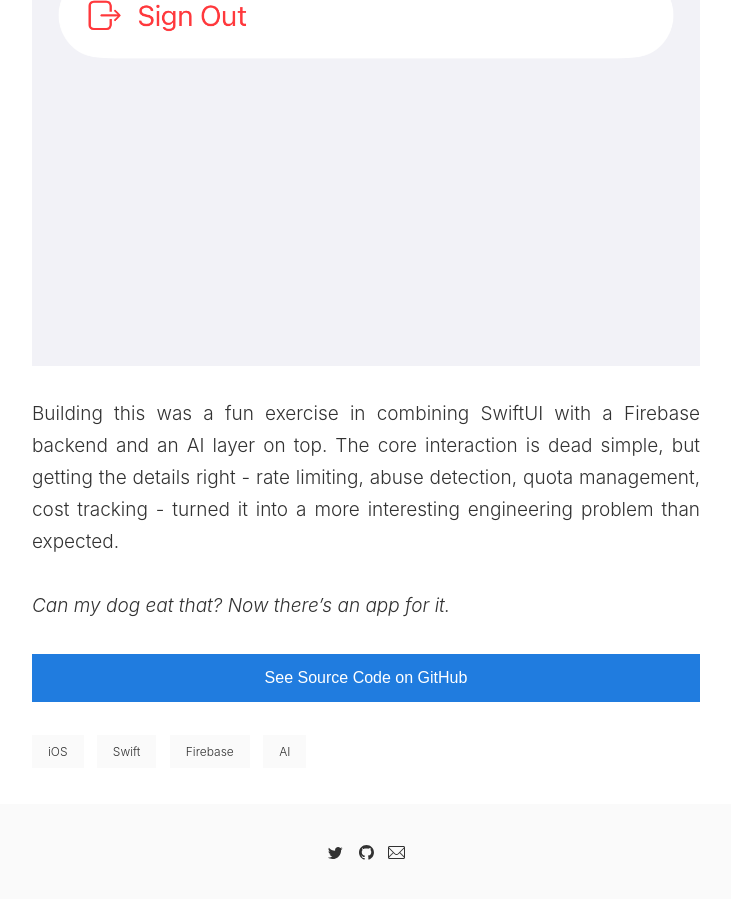
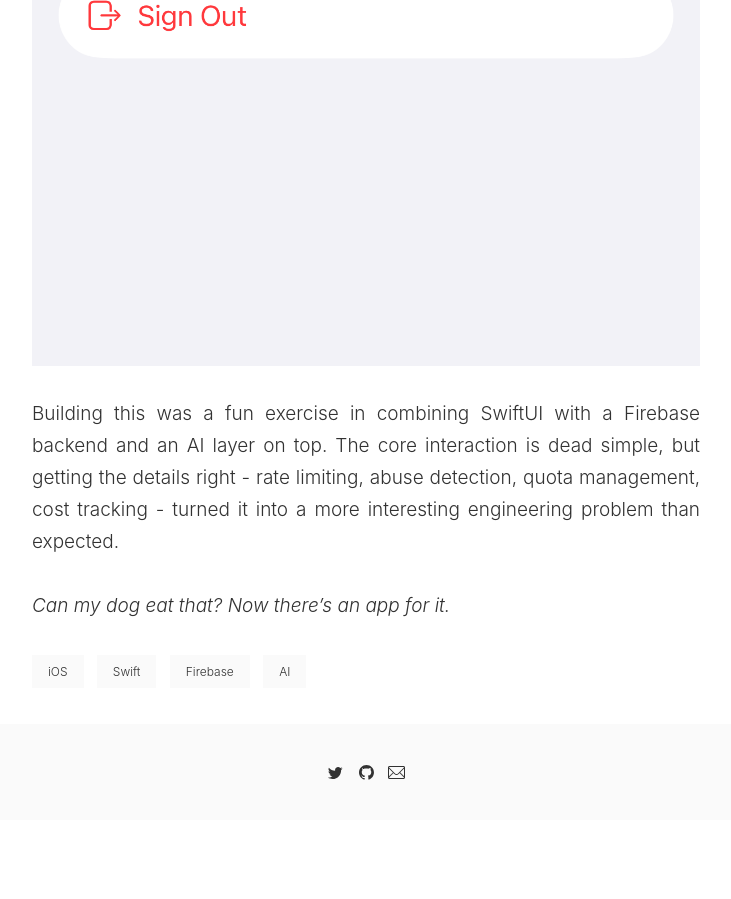
Before and after one commit to avijeets/prototypes-jekyll, a Jekyll site: the page built from _posts/2025-08-23-dropit.markdown, in a window 1280 px wide and 900 px high, scrolled down 3748 px. Shown: the whole window, without its empty margins (274-1005 px from the left). Built offline with Jekyll 4.4.1, drawn with Linux system fonts in a browser that asks for light colours; after the commit the page ends 4568 px from its top, so only the background shows below that.

Commit message:
Remove download button from DropIt post

```diff
--- a/_posts/2025-08-23-dropit.markdown
+++ b/_posts/2025-08-23-dropit.markdown
@@ -23,5 +23,3 @@ On the backend, Firebase Cloud Functions handle the AI queries through OpenAI's
 Building this was a fun exercise in combining SwiftUI with a Firebase backend and an AI layer on top. The core interaction is dead simple, but getting the details right - rate limiting, abuse detection, quota management, cost tracking - turned it into a more interesting engineering problem than expected.
 
 *Can my dog eat that? Now there's an app for it.*
-
-<a href="https://github.com/avijeets/dropit"><button class='c-btn c-btn--full'>See Source Code on GitHub</button></a>
```
